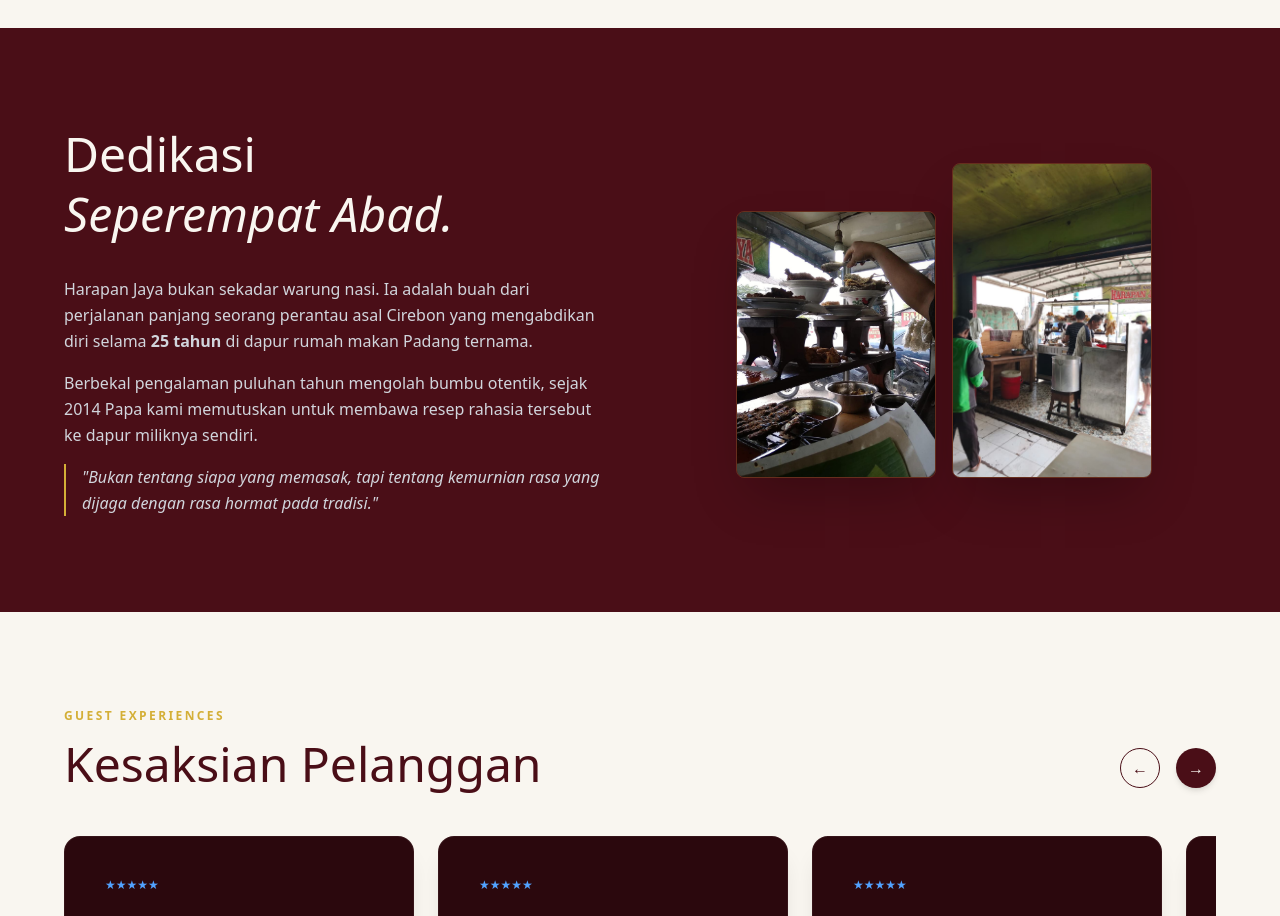
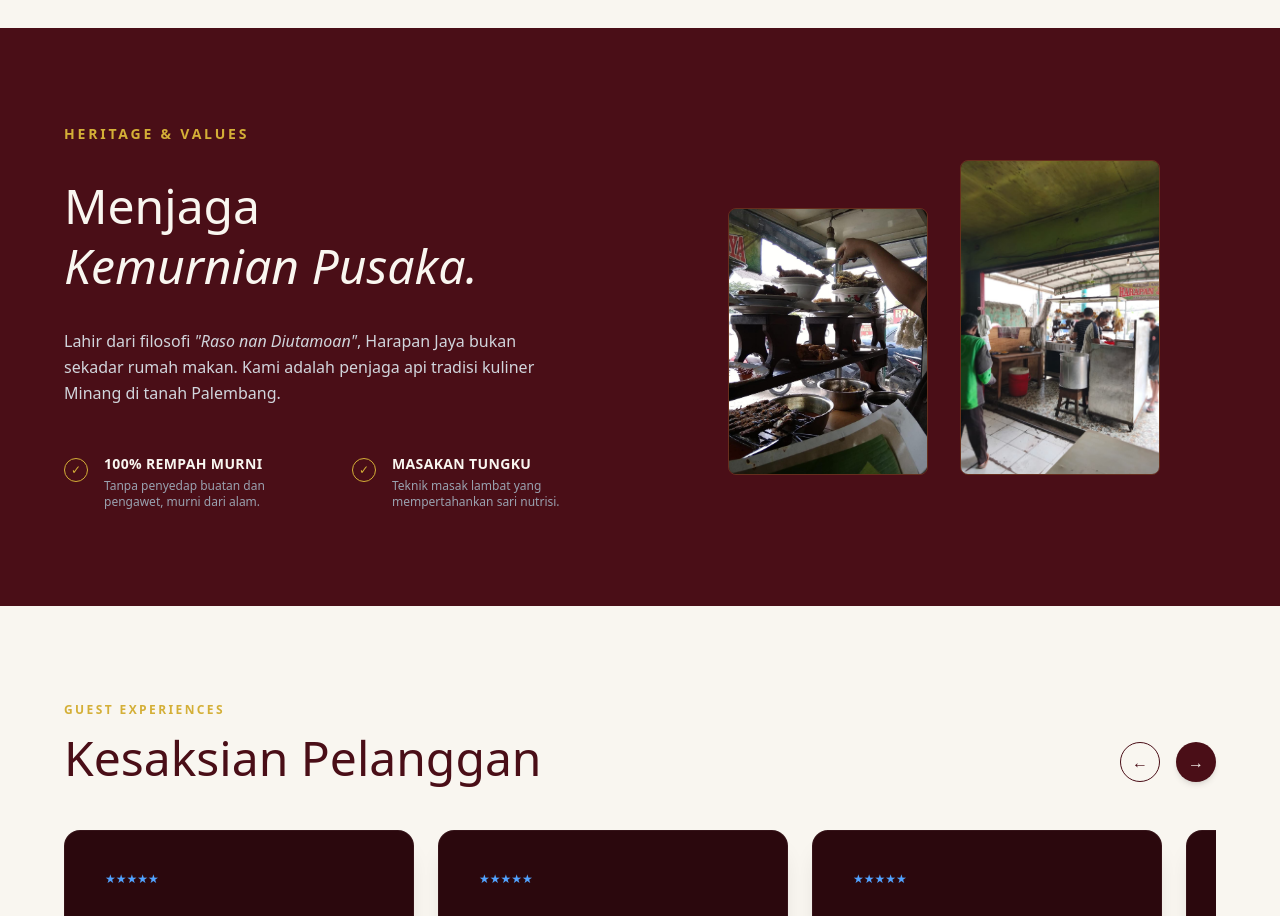
Before and after one commit to mhmmadarifin27/harapan-jaya, a Next.js app: page / in a window 1280 px wide. Shown: the part 1860-2776 px from the top of the page. Built offline with nearby package versions, Linux system fonts and the light colour scheme; a web font is replaced by a local one.

Commit message:
src/app/page.js

```diff
--- a/src/app/page.js
+++ b/src/app/page.js
@@ -203,32 +203,48 @@ export default function Home() {
         </motion.div>
       </section>
 
-      {/* ================= HERITAGE SECTION (STORY UPDATE) ================= */}
+      {/* ================= HERITAGE / TENTANG KAMI ================= */}
       <section id="kisah-kami" className="py-24 px-8 md:px-16 bg-padang-maroon text-padang-cream flex flex-col lg:flex-row gap-16 items-center scroll-mt-20">
-        <motion.div initial={{ opacity: 0, x: -30 }} whileInView={{ opacity: 1, x: 0 }} className="lg:w-1/2 space-y-8">
-          <h2 className="font-serif text-4xl md:text-5xl leading-tight">
-            Dedikasi <br /><span className="italic font-light">Seperempat Abad.</span>
-          </h2>
-          <div className="space-y-4 text-gray-300 leading-relaxed text-sm md:text-base">
-            <p>
-              Harapan Jaya bukan sekadar warung nasi. Ia adalah buah dari perjalanan panjang seorang perantau asal Cirebon yang mengabdikan diri selama <strong>25 tahun</strong> di dapur rumah makan Padang ternama.
-            </p>
-            <p>
-              Berbekal pengalaman puluhan tahun mengolah bumbu otentik, sejak 2014 Papa kami memutuskan untuk membawa resep rahasia tersebut ke dapur miliknya sendiri.
-            </p>
-            <p className="italic border-l-2 border-padang-gold pl-4">
-              "Bukan tentang siapa yang memasak, tapi tentang kemurnian rasa yang dijaga dengan rasa hormat pada tradisi."
-            </p>
+        <motion.div
+          initial={{ opacity: 0, x: -30 }}
+          whileInView={{ opacity: 1, x: 0 }}
+          transition={{ duration: 0.8 }}
+          className="lg:w-1/2 space-y-8"
+        >
+          <p className="text-padang-gold text-xs md:text-sm tracking-[0.2em] font-bold uppercase">HERITAGE & VALUES</p>
+          <h2 className="font-serif text-4xl md:text-5xl leading-tight">Menjaga <br /><span className="italic font-light">Kemurnian Pusaka.</span></h2>
+          <p className="text-gray-300 text-sm md:text-base leading-relaxed max-w-lg">
+            Lahir dari filosofi <span className="italic">"Raso nan Diutamoan"</span>, Harapan Jaya bukan sekadar rumah makan. Kami adalah penjaga api tradisi kuliner Minang di tanah Palembang.
+          </p>
+          <div className="flex flex-col sm:flex-row gap-8 pt-4">
+            <div className="flex gap-4 items-start">
+              <div className="w-6 h-6 rounded-full border border-padang-gold flex items-center justify-center shrink-0 mt-1"><span className="text-padang-gold text-xs">✓</span></div>
+              <div>
+                <h4 className="font-bold text-sm tracking-wide mb-1">100% REMPAH MURNI</h4>
+                <p className="text-xs text-gray-400">Tanpa penyedap buatan dan pengawet, murni dari alam.</p>
+              </div>
+            </div>
+            <div className="flex gap-4 items-start">
+              <div className="w-6 h-6 rounded-full border border-padang-gold flex items-center justify-center shrink-0 mt-1"><span className="text-padang-gold text-xs">✓</span></div>
+              <div>
+                <h4 className="font-bold text-sm tracking-wide mb-1">MASAKAN TUNGKU</h4>
+                <p className="text-xs text-gray-400">Teknik masak lambat yang mempertahankan sari nutrisi.</p>
+              </div>
+            </div>
           </div>
         </motion.div>
 
-        <motion.div initial={{ opacity: 0, x: 30 }} whileInView={{ opacity: 1, x: 0 }} className="lg:w-1/2 flex gap-4 justify-center">
-          {/* Kamu bisa pasang foto Papa kamu lagi masak di sini kalau ada! */}
-          <div className="w-1/2 max-w-[200px] aspect-[3/4] relative mt-12 rounded-lg overflow-hidden border border-padang-gold/20 shadow-2xl">
-            <Image src="/about-1.jpeg" alt="Papa Memasak" fill className="object-cover" />
+        <motion.div
+          initial={{ opacity: 0, x: 30 }}
+          whileInView={{ opacity: 1, x: 0 }}
+          transition={{ duration: 0.8 }}
+          className="lg:w-1/2 flex gap-3 md:gap-8 justify-center relative w-full mt-12 lg:mt-0"
+        >
+          <div className="w-1/2 max-w-[200px] aspect-[3/4] relative mt-8 md:mt-12 rounded-lg overflow-hidden border border-padang-gold/20">
+            <Image src="/about-1.jpeg" alt="Suasana" fill className="object-cover" />
           </div>
-          <div className="w-1/2 max-w-[200px] aspect-[3/4] relative rounded-lg overflow-hidden border border-padang-gold/20 shadow-2xl">
-            <Image src="/about-2.jpeg" alt="Dapur Harapan Jaya" fill className="object-cover" />
+          <div className="w-1/2 max-w-[200px] aspect-[3/4] relative rounded-lg overflow-hidden border border-padang-gold/20">
+            <Image src="/about-2.jpeg" alt="Interior" fill className="object-cover" />
           </div>
         </motion.div>
       </section>
```
